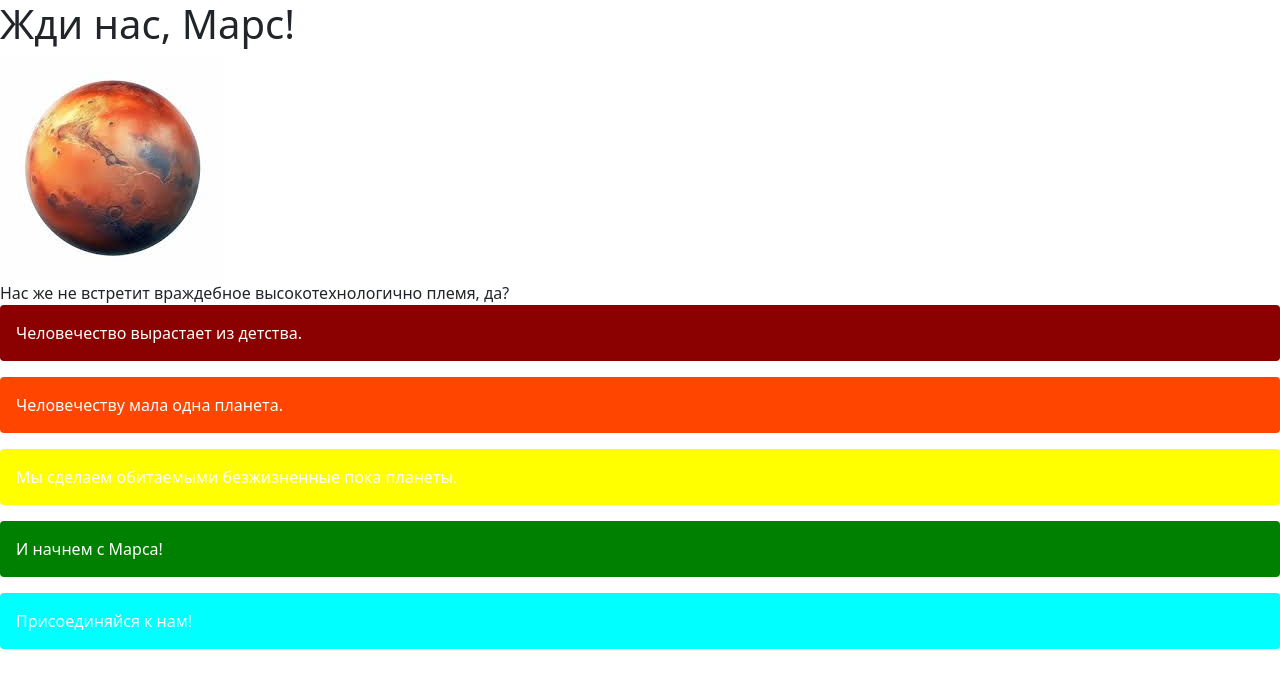
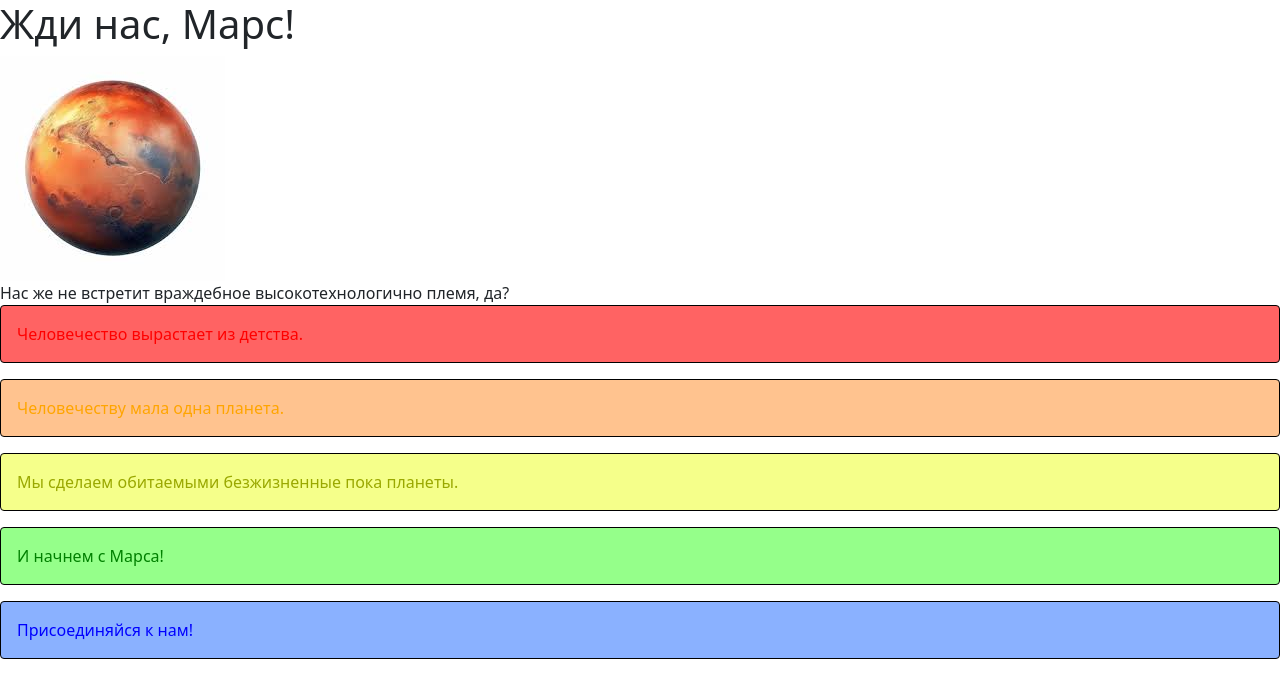
Before and after one commit to loaderofillusion/YaSolves, a Flask app: page / in a window 1280 px wide. Shown: the top 698 px of the page. Run offline with Flask 3, Linux system fonts and the light colour scheme.

Commit message:
задача 'Варианты выбора '

```diff
--- a/main.py
+++ b/main.py
@@ -6,6 +6,10 @@
 @app.route('/promotion_image')
 def index():
     return render_template('promotion_image.html')
+
+@app.route('/choice/<planet_name>')
+def choice(planet_name):
+    return render_template('choices.html', planet_name=planet_name)
 
 @app.route('/astronaut_selection', methods=['POST', 'GET'])
 def selection():
--- a/static/css/style.css
+++ b/static/css/style.css
@@ -1,34 +1,34 @@
 .alert-red {
-  background: #8B0000;
-  color: white;
-  border: none;
+  background: #ff6363;
+  color: red;
+  border: 1px, solid, black;
 }
 
 .alert-orange {
-  background: #FF4500;
-  color: white;
-  border: none;
+  background: #ffc38f;
+  color: orange;
+  border: 1px, solid, black;
 
 }
 
 .alert-yellow {
-  background: #FFFF00;
-  color: white;
-  border: none;
+  background: #f5ff8a;
+  color: #9aa800;
+  border: 1px, solid, black;
 
 }
 
 .alert-green {
-  background: #008000;
-  color: white;
-  border: none;
+  background: #95ff8a;
+  color: green;
+  border: 1px, solid, black;
 
 }
 
 .alert-blue {
-  background: #00FFFF;
-  color: white;
-  border: none;
+  background: #8ab1ff;
+  color: blue;
+  border: 1px, solid, black;
 
 }
 
```
Also changed, not shown: templates/choices.html (added, +36 -0 lines).
